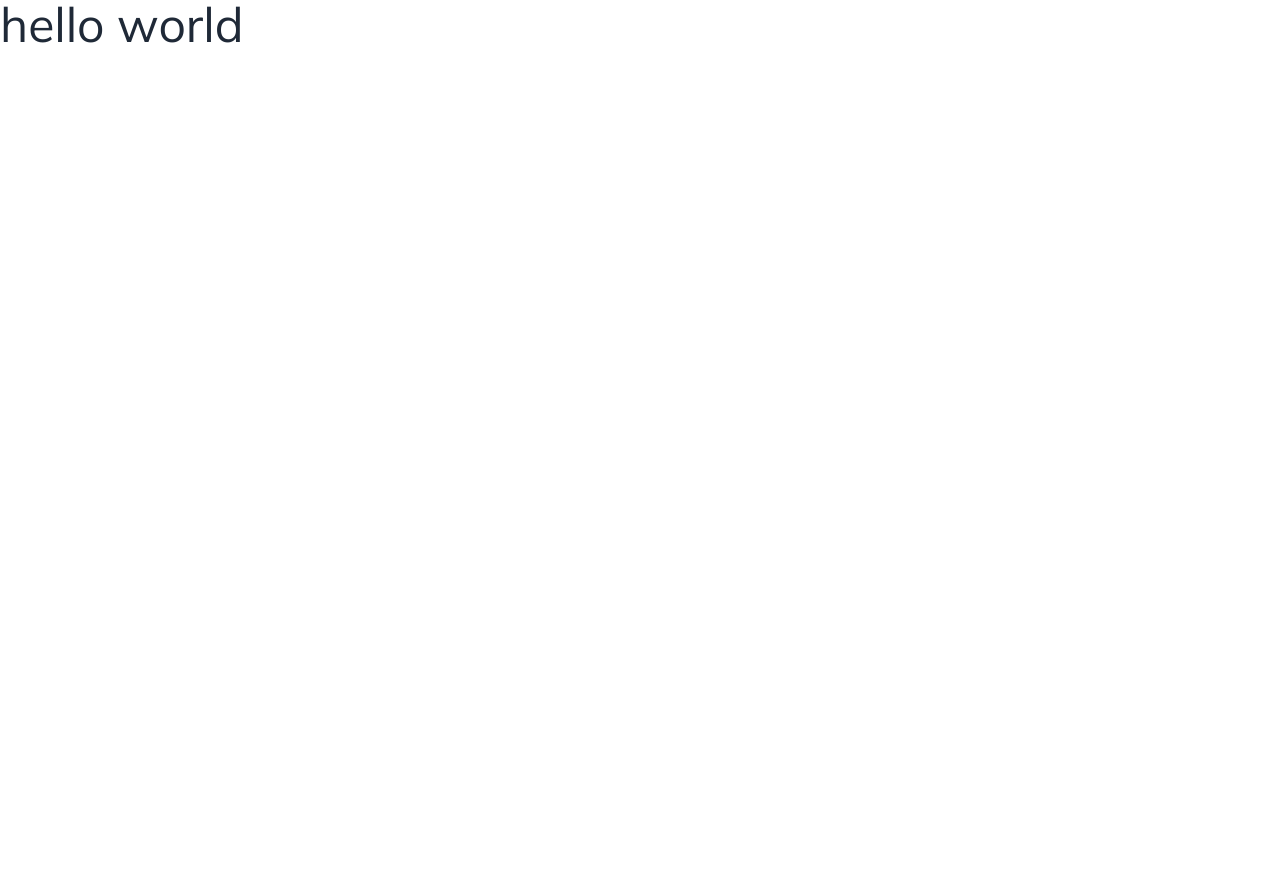
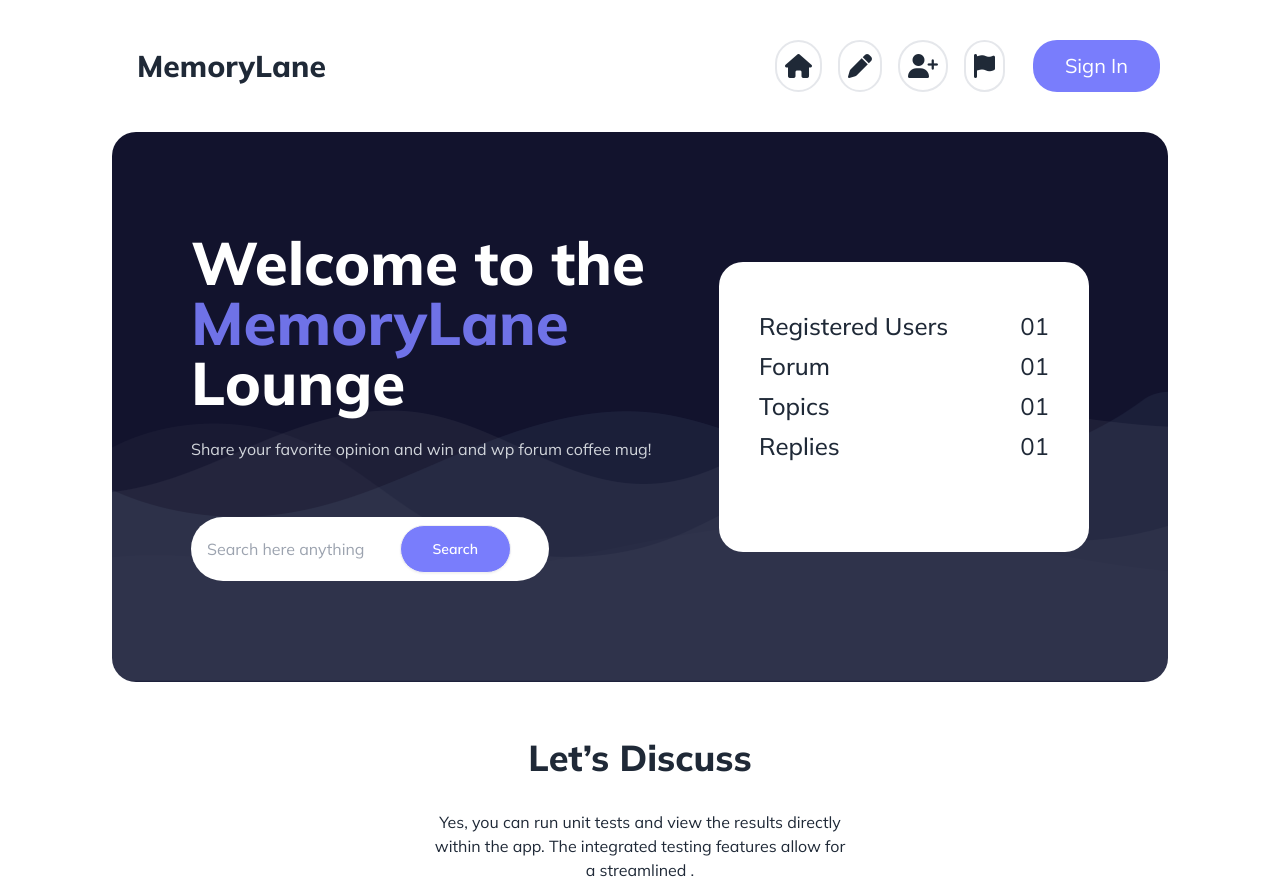
Before and after one commit to rontysarkar/MemoryLane-Lounge, a plain HTML site: page index.html in a window 1280 px wide. Shown: the top 885 px of the page. Before the commit the page ends 800 px from the top, so only its background shows below. Drawn offline with nearby package versions, Linux system fonts and the light colour scheme.

Commit message:
add navbar and banner section

```diff
--- a/index.html
+++ b/index.html
@@ -7,8 +7,92 @@
     <link rel="stylesheet" href="styles/styles.css">
     <link href="https://cdn.jsdelivr.net/npm/daisyui@4.7.2/dist/full.min.css" rel="stylesheet" type="text/css" />
     <script src="https://cdn.tailwindcss.com"></script>
+    <script src="https://kit.fontawesome.com/d6b9f7048d.js" crossorigin="anonymous"></script>
 </head>
 <body class="mulish-font">
-    <h1 class="text-5xl">hello world</h1>
+    <header class="container mx-auto lg:px-28">
+        <div class="navbar py-8">
+            <div class="navbar-start">
+              <div class="dropdown">
+                <div tabindex="0" role="button" class="btn btn-ghost lg:hidden">
+                  <svg xmlns="http://www.w3.org/2000/svg" class="h-5 w-5" fill="none" viewBox="0 0 24 24" stroke="currentColor"><path stroke-linecap="round" stroke-linejoin="round" stroke-width="2" d="M4 6h16M4 12h8m-8 6h16" /></svg>
+                </div>
+                <ul tabindex="0" class="menu menu-sm dropdown-content mt-3 z-[1] p-2 shadow bg-base-100 rounded-box w-52  ">
+                    <i class="fa-solid fa-house my-2 "></i>
+                    <i class="fa-solid fa-pen my-2"></i>
+                    <i class="fa-solid fa-user-plus my-2"></i>
+                    <i class="fa-solid fa-flag my-2"></i>
+                </ul>
+              </div>
+              <a class="btn btn-ghost text-3xl font-extrabold">MemoryLane</a>
+            </div>
+            <div class="navbar-end gap-6">
+                <div class="navbar-center hidden lg:flex">
+                    <ul class="menu menu-horizontal px-1  gap-4">
+                        <a href=""><i class="fa-solid fa-house rounded-full border-2 p-2 text-2xl "></i></a>
+                        <a href=""><i class="fa-solid fa-pen rounded-full border-2 p-2 text-2xl"></i></a>
+                        <a href=""><i class="fa-solid fa-user-plus rounded-full border-2 p-2 text-2xl"></i></a>
+                        <a href=""><i class="fa-solid fa-flag rounded-full border-2 p-2 text-2xl "></i></a>
+                    </ul>
+                  </div>
+
+              <button class="text-xl rounded-3xl py-3 px-8 bg-[#797DFC] text-white">Sign In</button>
+            </div>
+          </div>
+    </header>
+
+    <!-- main section  -->
+    <main class="container mx-auto lg:px-28">
+        <!-- banner section  -->
+       <section>
+        <div class="hero " >
+
+            <div class="hero-content flex-col lg:flex-row bg-[#12132D] h-[550px] bg-no-repeat bg-bottom rounded-3xl "  style="background-image: url('./images/bgbanner.png')">
+
+                <div class="lg:w-[50%]">
+                 <h1 class="text-4xl lg:text-6xl font-extrabold text-white ">Welcome to the <span class="text-[rgb(111,114,231)]">MemoryLane</span> Lounge</h1>
+                <p class="py-6 text-gray-300">Share your favorite opinion and win and wp forum coffee mug!</p>
+                <div class=" flex  relative mt-8    ">
+
+                    <input class="input input-bordered w-full lg:w-[70%]  border-none py-8 rounded-full "  type="text" placeholder="Search here anything">
+                    <button  class="btn absolute right-4 lg:right-48 top-2 bg-[#797dfc] text-white px-8 rounded-full  ">Search</button>
+                </div>
+                </div>
+                <div class="bg-white lg:w-[370px] h-[290px] rounded-3xl p-10">
+                    <div class="gap-y-10 flex justify-between gap-4 ">
+                        <div >
+                        <h1 class="text-2xl font-medium my-2">Registered Users</h1>
+                        <h1 class="text-2xl font-medium ">Forum</h1>
+                        <h1 class="text-2xl font-medium my-2">Topics</h1>
+                        <h1 class="text-2xl font-medium">Replies</h1>
+                        </div>
+                        <div>
+                            <h1 class="text-2xl my-2">01</h1>
+                            <h1 class="text-2xl">01</h1>
+                            <h1 class="text-2xl my-2">01</h1>
+                            <h1 class="text-2xl">01</h1>
+                        </div>
+                    </div>
+
+                </div>
+
+              </div>
+
+            </div>
+       </section>
+
+       <!-- let's start section  -->
+       <section class="mt-14 mb-[500px] ">
+         <h1 class="text-center text-4xl  font-extrabold">Let’s Discuss</h1>
+         <p class=" text-center  lg:px-80 mt-8">Yes, you can run unit tests and view the results directly within the app. The integrated testing features allow for a streamlined .</p>
+         <div class=" mt-10 flex flex-col-reverse lg:flex-row">
+
+            <div class="w-[780px] h-[270px] bg-[rgb(241,242,255)]">
+
+            </div>
+         </div>
+       </section>
+
+    </main>
 </body>
 </html>
```
Also changed, not shown: images/bgbanner.png (added), images/joinforum.png (added), images/logo.png (added).
